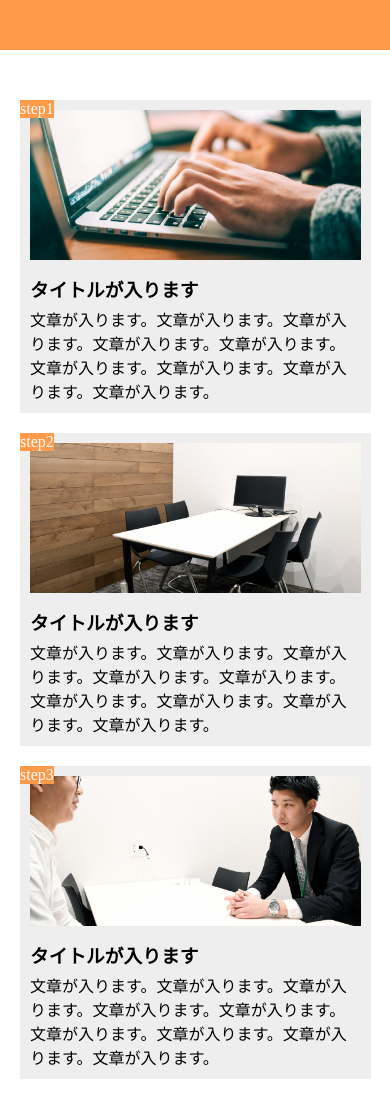
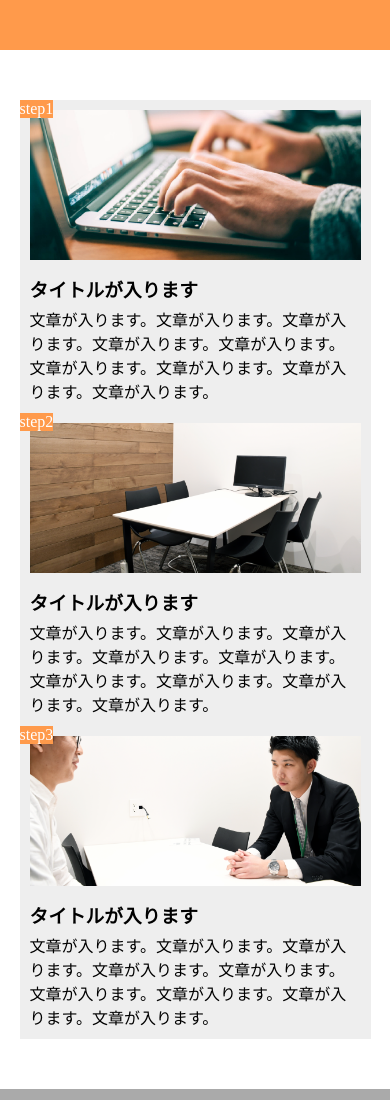
Before and after one commit to tsuyoshi1010/10, a plain HTML site: page index.html in a window 390 px wide. Shown: the top 1100 px of the page. Drawn offline with Linux system fonts and the light colour scheme.

Commit message:
initial Commit

```diff
--- a/style.css
+++ b/style.css
@@ -76,13 +76,12 @@ width: 100%;
 
 .step-box {
   width: 90%;
-  margin: 20px;
+  margin:  0 auto;
 
            }
 
 .step-box:last-child {
-  margin: 20px;
-                     }
+margin:  0 auto;                      }
 
 .step-img1 {
 
```
